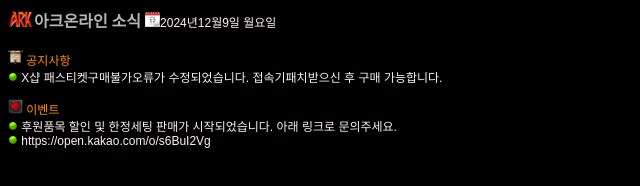
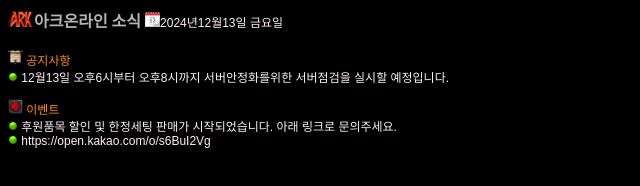
Before and after one commit to vvecfs/1235, a plain HTML site: page index.html in a window 1280 px wide. Shown: the full height of the page, 0-640 px from the left. Drawn offline with Linux system fonts and the light colour scheme.

Commit message:
index.html

```diff
--- a/index.html
+++ b/index.html
@@ -2,10 +2,10 @@
 <!-- saved from url=(0035)file:///C:/xampp/htdocs/notice.html -->
 <html><head><meta http-equiv="Content-Type" content="text/html; charset=utf-8"></head>
   <body bgcolor="black">
-<p><img src="3hQJdPn.png"><span style="color:#b5b5b5"><span style="font-weight: bold">아크온라인 소식</span></span><span style="color:#000000"> </span><span style="color:#fff0f5"><span style="font-size:12px"><span style="font-family:Arial,Helvetica,sans-serif"><img src="rb_42502.png">2024년12월9일 월요일</span></span></span><br>
+<p><img src="3hQJdPn.png"><span style="color:#b5b5b5"><span style="font-weight: bold">아크온라인 소식</span></span><span style="color:#000000"> </span><span style="color:#fff0f5"><span style="font-size:12px"><span style="font-family:Arial,Helvetica,sans-serif"><img src="rb_42502.png">2024년12월13일 금요일</span></span></span><br>
 <br>
 <span style="font-size:12px"><span style="font-family:Arial,Helvetica,sans-serif"><img src="00F68000.png"><span style="color:#ff8c00"> 공지사항</span><br>
-<span style="font-size:12px"><span style="font-family:Arial,Helvetica,sans-serif"><img src="online.png"><span style="color:#fff0f5"> X샵 패스티켓구매불가오류가 수정되었습니다. 접속기패치받으신 후 구매 가능합니다.</span><br>
+<span style="font-size:12px"><span style="font-family:Arial,Helvetica,sans-serif"><img src="online.png"><span style="color:#fff0f5"> 12월13일 오후6시부터 오후8시까지 서버안정화를위한 서버점검을 실시할 예정입니다.</span><br>
 <br>
 <span style="font-size:12px"><span style="font-family:Arial,Helvetica,sans-serif"><img src="addstats.png"><span style="color:#ff8c00"> 이벤트</span><br>
 <span style="font-size:12px"><span style="font-family:Arial,Helvetica,sans-serif"><img src="online.png"><span style="color:#fff0f5"> 후원품목 할인 및 한정세팅 판매가 시작되었습니다. 아래 링크로 문의주세요.</span><br>
```
